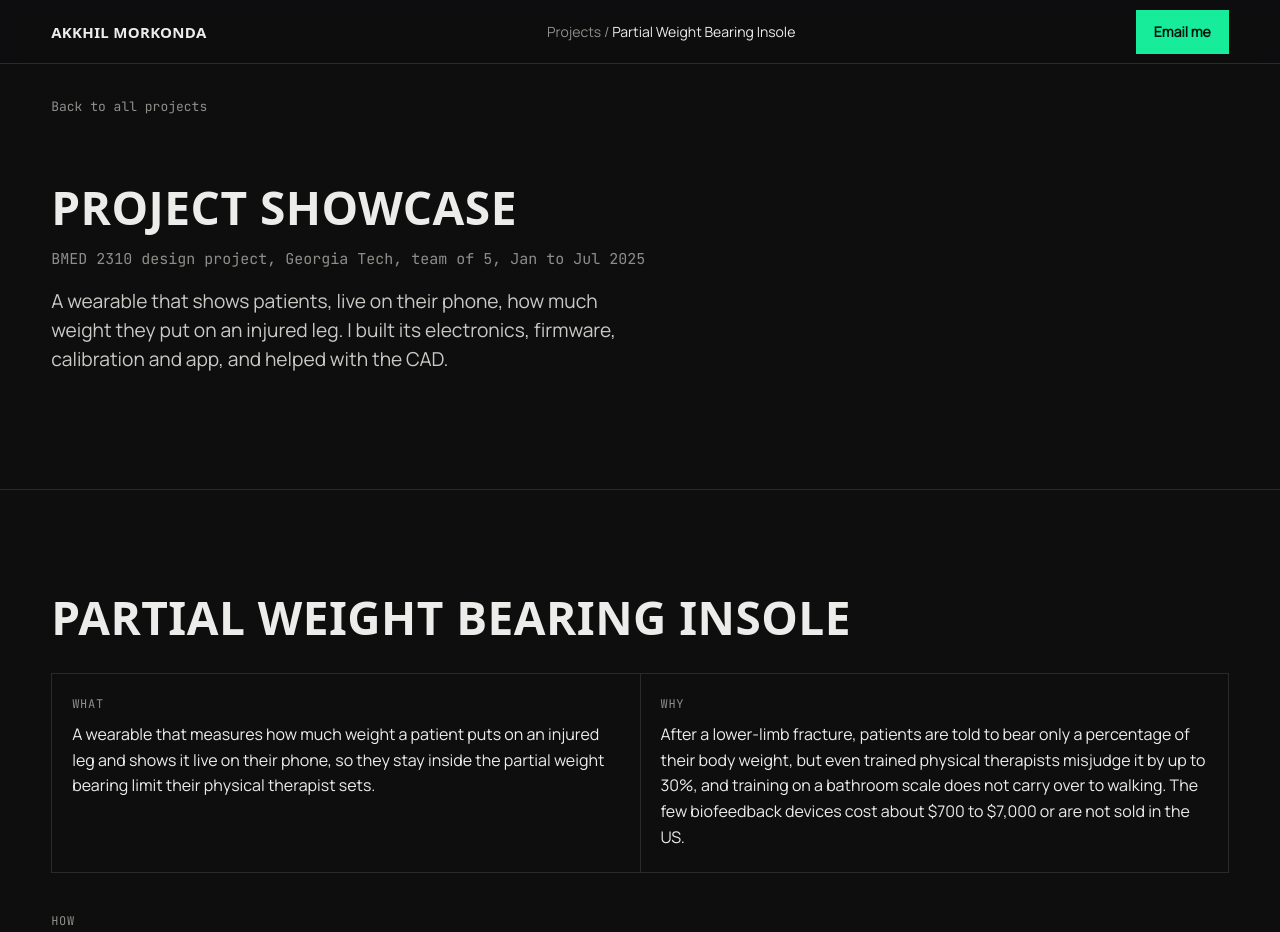
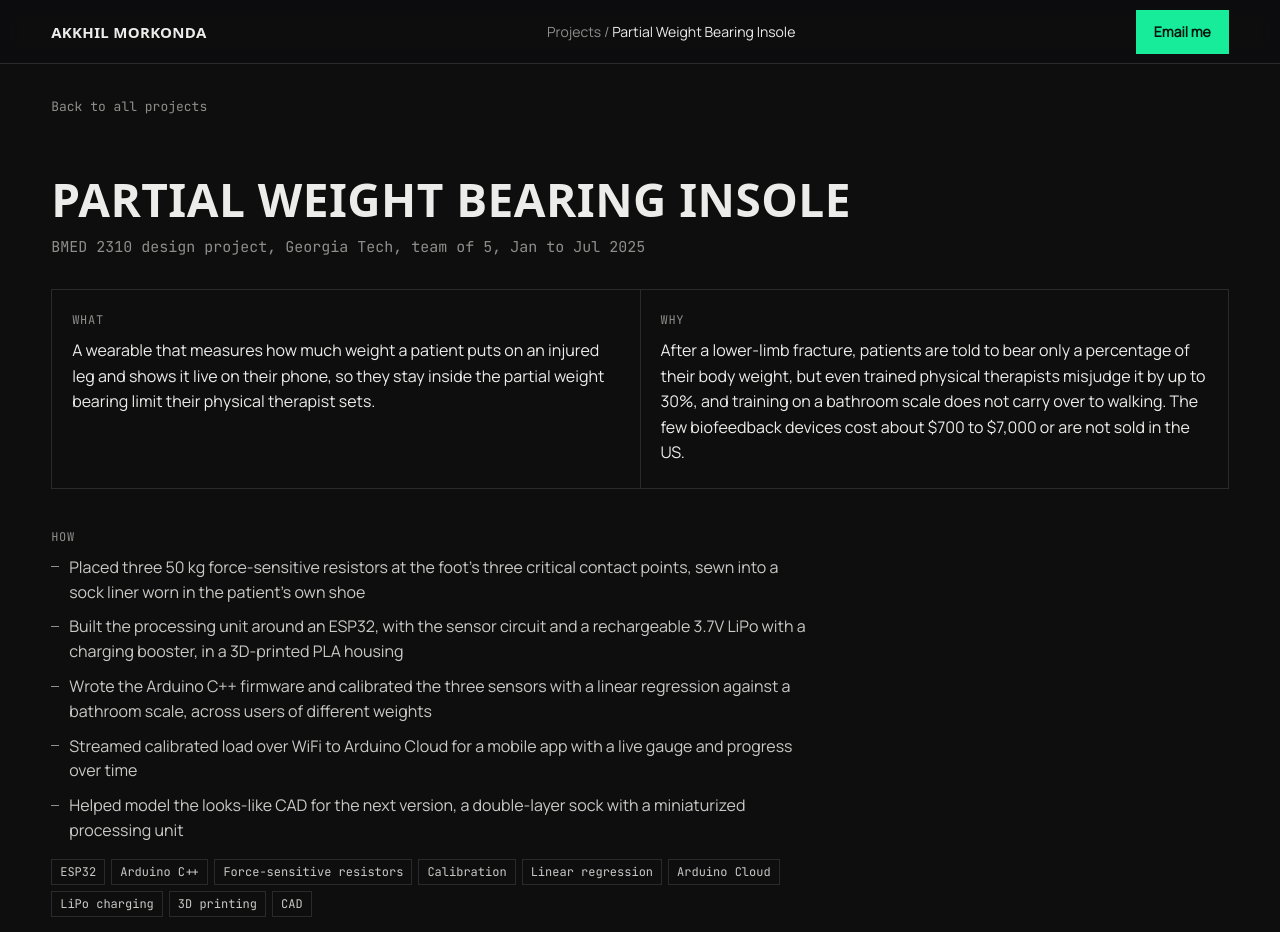
Before and after one commit to akkhilmorkonda/akkhilmorkonda-site, an Astro site: page /projects/pwb-insole in a window 1280 px wide. Shown: the top 932 px of the page. Built offline with nearby package versions, Linux system fonts and the light colour scheme; Astro itself is replaced by a stand-in of ours; a web font is replaced by a local one.

Commit message:
Single-project pages: drop the showcase hero, project title becomes the h1 with its role line
Co-Authored-By: Claude Opus 5.5 <noreply@anthropic.com>

```diff
--- a/src/components/ShowcaseProject.astro
+++ b/src/components/ShowcaseProject.astro
@@ -1,12 +1,13 @@
 ---
 // One core project on a showcase page: What, Why, How (bullets, stack, then the
 // interactive passed in the "demo" slot), Results. Text sits in .wrap; the demo slot
-// may be full-bleed (e.g. the sticky testbed explode).
-const { c } = Astro.props;
+// may be full-bleed (e.g. the sticky testbed explode). On a single-project page with no ShowcaseHero,
+// pass `role` (the page's role line): the title becomes the page's h1 with the role line under it.
+const { c, role } = Astro.props;
 ---
-<section class="sp" id={c.key}>
+<section class={`sp${role ? ' sp-top' : ''}`} id={c.key}>
   <div class="wrap">
-    <header class="sp-head"><h2>{c.title}</h2></header>
+    <header class="sp-head">{role ? <><h1>{c.title}</h1><div class="role">{role}</div></> : <h2>{c.title}</h2>}</header>
     <div class="sp-qs">
       <div class="sp-q"><h3>What</h3><p>{c.what}</p></div>
       <div class="sp-q"><h3>Why</h3><p>{c.why}</p></div>
--- a/src/pages/projects/pwb-insole.astro
+++ b/src/pages/projects/pwb-insole.astro
@@ -1,6 +1,5 @@
 ---
 import Base from '../../layouts/Base.astro';
-import ShowcaseHero from '../../components/ShowcaseHero.astro';
 import ShowcaseProject from '../../components/ShowcaseProject.astro';
 import { entry, core } from '../../data/site.js';
 import '../../styles/case.css';
@@ -27,9 +26,7 @@ const cad = [
 <Base title={e.page.title} crumb={e.page.crumb} section="Projects" description={e.page.description}>
 <div class="wrap"><a class="back" href="/#projects">Back to all projects</a></div>
 
-<div class="wrap"><ShowcaseHero e={e} /></div>
-
-<ShowcaseProject c={core(e, 'insole')}>
+<ShowcaseProject c={core(e, 'insole')} role={e.page.roleLine}>
   <div slot="demo" class="wrap demo">
     <div class="gal gal4">
       {build.map(g => (
--- a/src/styles/case.css
+++ b/src/styles/case.css
@@ -229,7 +229,9 @@ input[type=range]{width:100%;accent-color:var(--ac);cursor:pointer}
 .sc-card .go{margin-top:auto;padding-top:10px;font:12px var(--fm);color:var(--mu);transition:color .2s}
 .sc-card:hover .go{color:var(--ac)}
 .sp{padding-top:104px;border-top:1px solid var(--ln);margin-top:88px}
-.sp-head h2{font-size:clamp(21px,5.6vw,46px)}
+.sp-head h2,.sp-head h1{font-size:clamp(21px,5.6vw,46px)}
+.sp.sp-top{border-top:0;margin-top:0;padding-top:48px}
+.sp-head .role{margin-top:14px;font:500 15px var(--fm);color:var(--mu)}
 .sp h3{font:500 12px var(--fm);color:var(--mu);text-transform:uppercase;letter-spacing:.06em;margin-bottom:10px}
 .sp-qs{display:grid;grid-template-columns:1fr 1fr;gap:1px;background:var(--ln);border:1px solid var(--ln);margin-top:32px}
 .sp-q{background:var(--bg);padding:22px 20px}
--- a/src/styles/global.css
+++ b/src/styles/global.css
@@ -54,8 +54,8 @@ button{touch-action:manipulation}
 /* page-load intro for the first screen: pure CSS so it runs even before scripts */
 @keyframes rise{from{opacity:0;transform:translateY(24px)}to{opacity:1;transform:none}}
 @keyframes wipe{from{clip-path:inset(0 0 100% 0);transform:translateY(.35em)}to{clip-path:inset(0 0 -10% 0);transform:none}}
-.fx .h-hero h1,.fx .hero h1{animation:wipe 1.1s var(--ease) both}
-.fx .h-sub,.fx .hero .role{animation:rise .9s var(--ease) .25s both}
+.fx .h-hero h1,.fx .hero h1,.fx .sp-top h1{animation:wipe 1.1s var(--ease) both}
+.fx .h-sub,.fx .hero .role,.fx .sp-top .sp-head .role{animation:rise .9s var(--ease) .25s both}
 .fx .h-hero .h-ctas,.fx .hero .lead{animation:rise .9s var(--ease) .4s both}
 .fx .h-logos,.fx .hero .stats,.fx .hero .chain{animation:rise 1.1s var(--ease) .55s both}
 /* experience rows: an accent line sweeps across the top edge as each row arrives */
```
Also changed, not shown: CLAUDE.md (+1 -1 lines).
